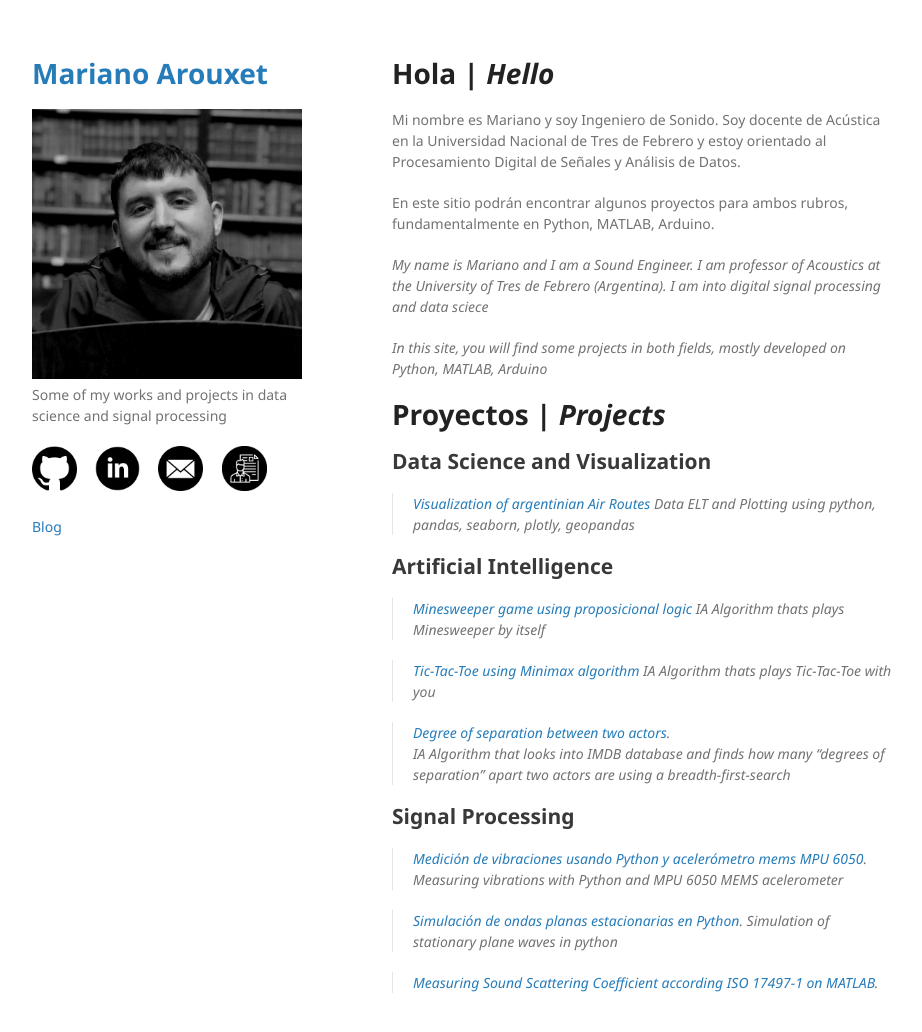
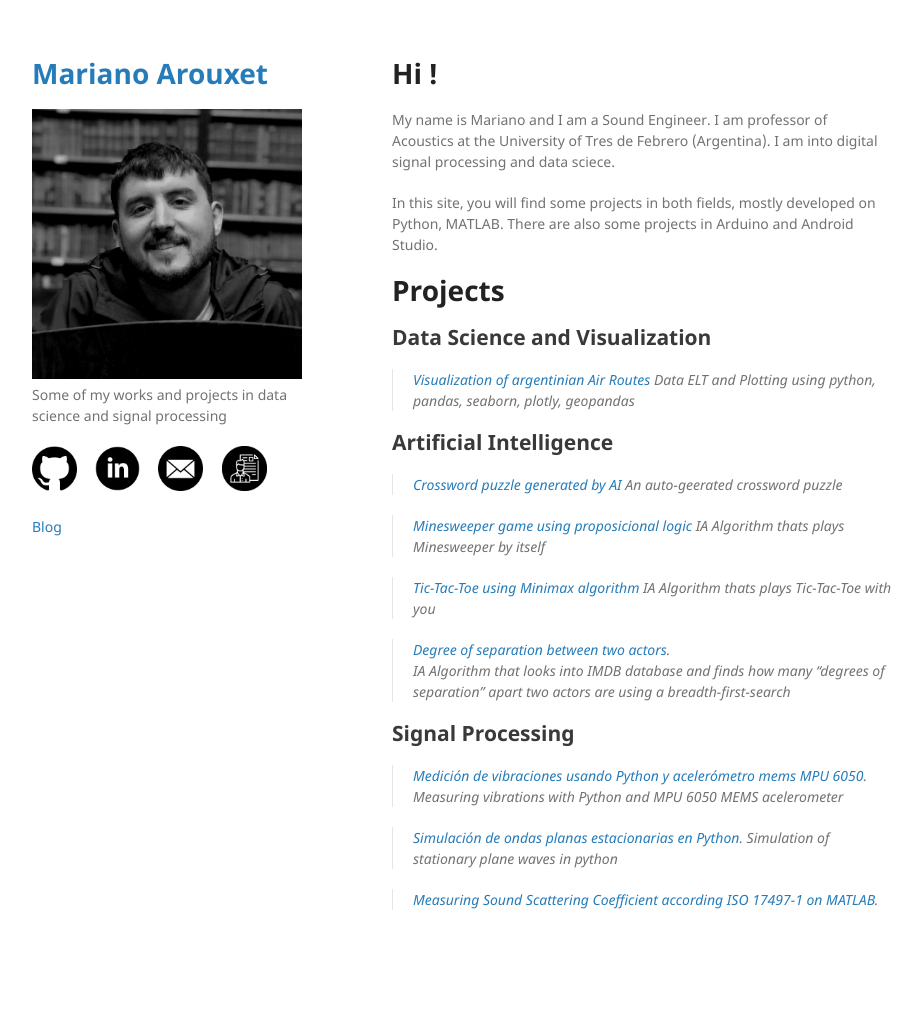
Before and after one commit to Marouxet/marouxet.github.io, a Jekyll site: the page built from index.md, in a window 1280 px wide and 1063 px high. Shown: the top 1032 px of the window, without its empty margins (178-1100 px from the left). Built offline with Jekyll 4.4.1, drawn with Linux system fonts in a browser that asks for light colours; our own code applies the rules of GitHub Pages for plain Markdown files.

Commit message:
crossowords

```diff
--- a/index.md
+++ b/index.md
@@ -1,17 +1,13 @@
 ---
 layout: default
 ---
-# Hola | _Hello_
+# Hi !
 
-Mi nombre es Mariano y soy Ingeniero de Sonido. Soy docente de Acústica en la Universidad Nacional de Tres de Febrero y estoy orientado al Procesamiento Digital de Señales y Análisis de Datos.
+My name is Mariano and I am a Sound Engineer. I am professor of Acoustics at the University of Tres de Febrero (Argentina). I am into digital signal processing and data sciece.
 
-En este sitio podrán encontrar algunos proyectos para ambos rubros, fundamentalmente en Python, MATLAB, Arduino.
+In this site, you will find some projects in both fields, mostly developed on Python, MATLAB. There are also some projects in Arduino and Android Studio.
 
-_My name is Mariano and I am a Sound Engineer. I am professor of Acoustics at the University of Tres de Febrero (Argentina). I am into digital signal processing and data sciece_
-
-_In this site, you will find some projects in both fields, mostly developed on Python, MATLAB, Arduino_
-
-# Proyectos | _Projects_
+# Projects
 
 ## Data Science and Visualization
 
@@ -20,6 +16,9 @@ _In this site, you will find some projects in both fields, mostly developed on P
 
 
 ## Artificial Intelligence
+
+>[Crossword puzzle generated by AI](http://marouxet.github.io/cs50-crosswords)
+>_An auto-geerated crossword puzzle_
 
 >[Minesweeper game using  proposicional logic](http://marouxet.github.io/cs50-buscaminas)
 >_IA Algorithm thats plays Minesweeper by itself_
```
Also changed, not shown: cs50-crosswords.md (added, +120 -0 lines).
